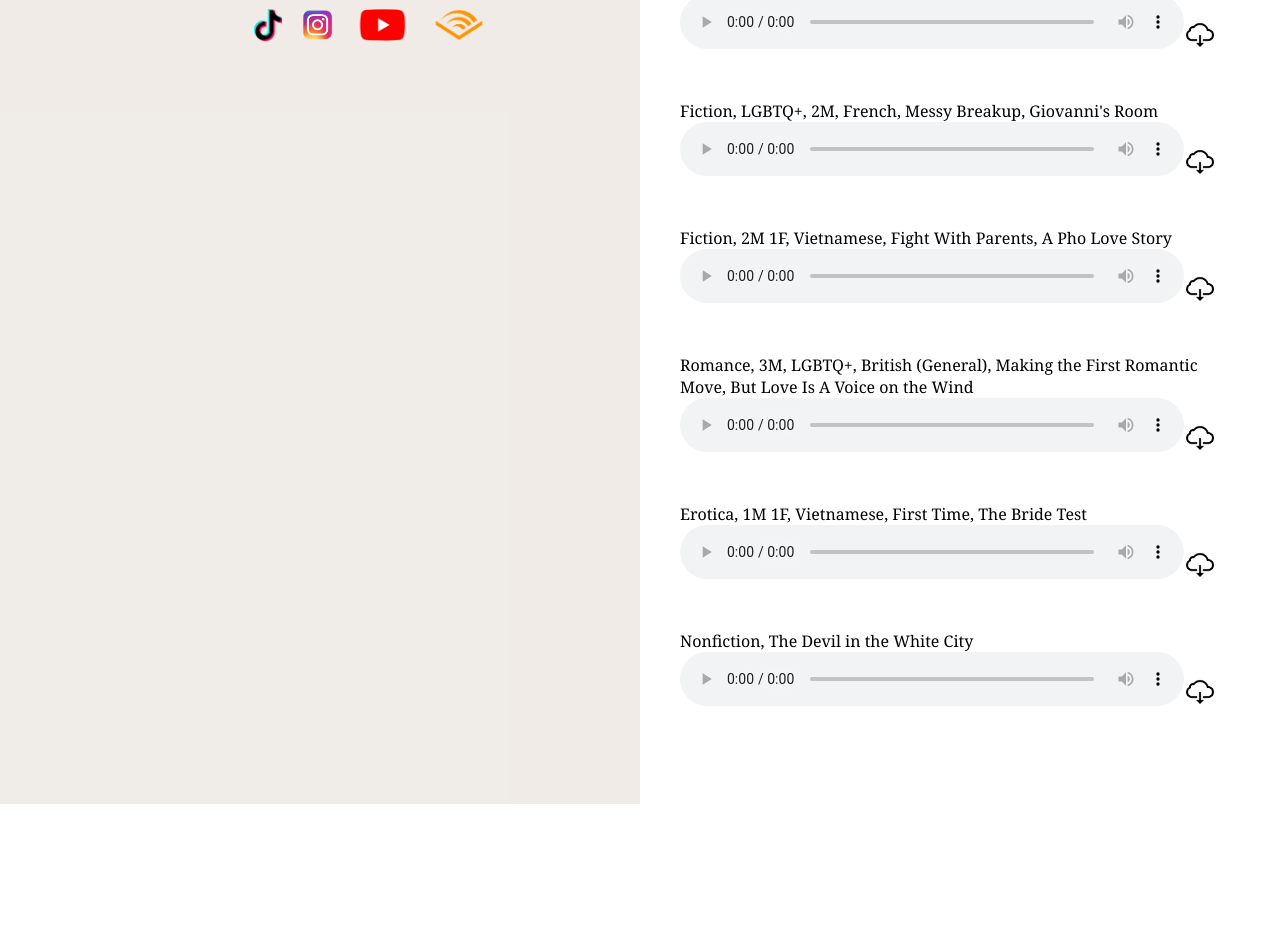
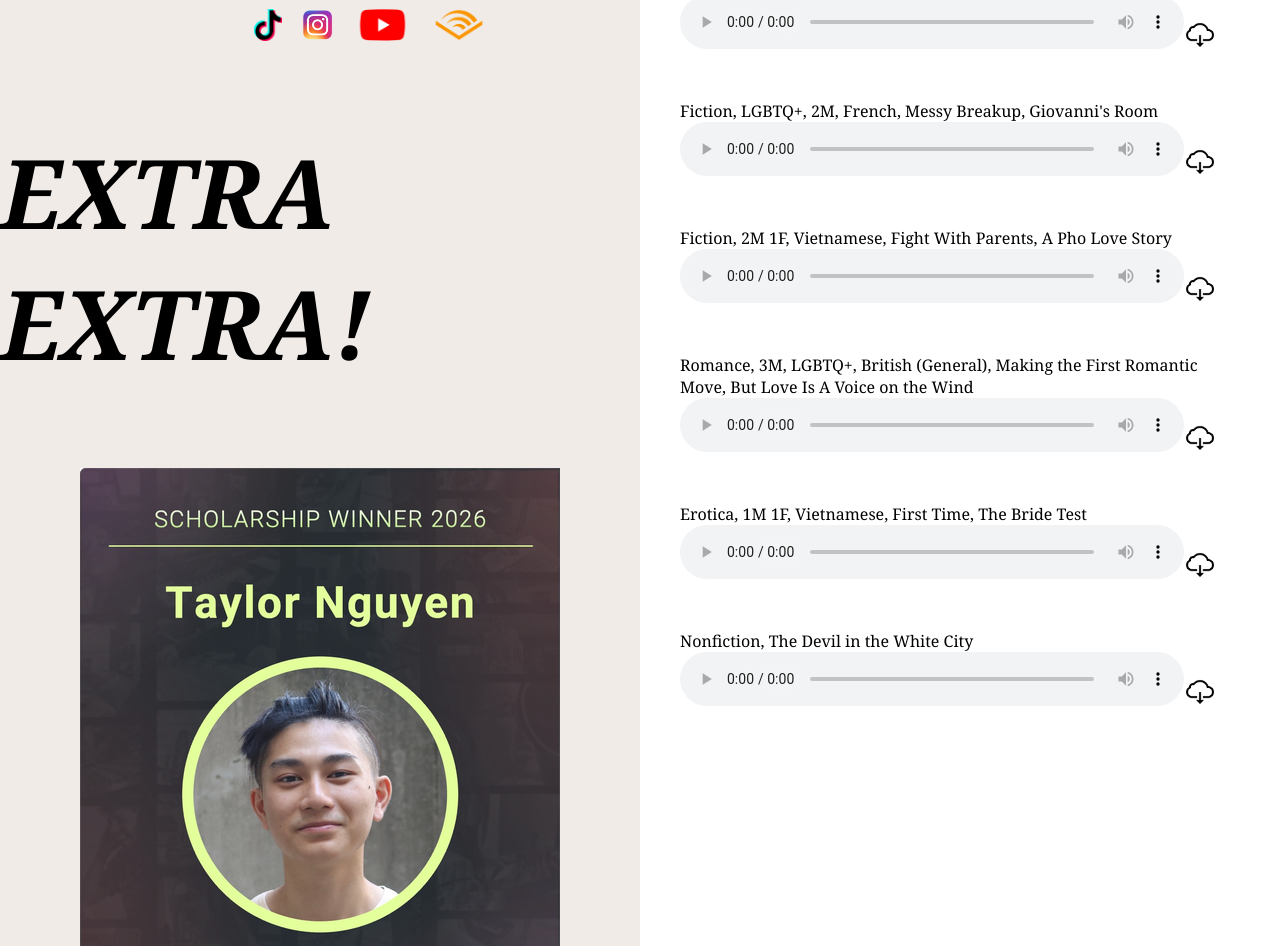
Before and after one commit to TaylorTayTyT/TaylorTayTyT.github.io, a React (Vite) app: page / in a window 1280 px wide. Shown: the part 906-1852 px from the top of the page. Before the commit the page ends 1710 px from the top, so only its background shows below. Built offline with nearby package versions, Linux system fonts and the light colour scheme; a web font is replaced by a local one.

Commit message:
added sovas

```diff
--- a/src/App.css
+++ b/src/App.css
@@ -20,6 +20,19 @@ body {
 	margin: 0;
 	background: var(--paper);
 	color: var(--ink);
+}
+
+.news_box {
+	display: flex;
+	justify-content: center;
+	margin-top: 1rem;
+}
+
+.news {
+	display: flex;
+	justify-content: center;
+	color: black;
+	font-size: 6rem;
 }
 
 .page {
--- a/src/App.tsx
+++ b/src/App.tsx
@@ -67,6 +67,13 @@ function App() {
 						</div>
 					</div>
 				</div>
+				<div className='news_heading'>
+					<h1 className='news'> <i>EXTRA EXTRA!</i></h1>
+				</div>
+				<div className='news_box'>
+					<img src='/SOVAS.png'></img>
+				</div>
+
 			</section>
 
 			{/* Right: samples */}
```
Also changed, not shown: public/SOVAS.png (added).
